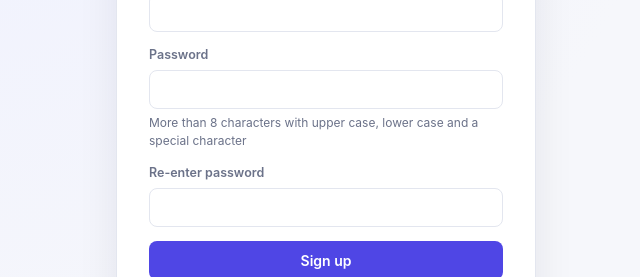
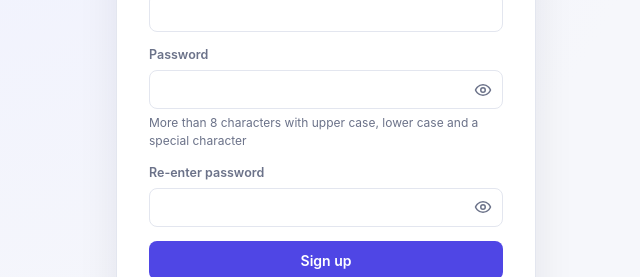
Before and after one commit to Kavin-ks/StockSense, a React (Vite) app in the folder client/: page /signup in a window 1280 px wide. Shown: the part 406-683 px from the top of the page, without its empty margins (314-954 px from the left). Built offline with nearby package versions, Linux system fonts and the light colour scheme.

Commit message:
Add password visibility toggle to signup

```diff
--- a/client/src/pages/auth/SignupPage.jsx
+++ b/client/src/pages/auth/SignupPage.jsx
@@ -1,9 +1,56 @@
+import { useState } from 'react';
 import { Link, useNavigate } from 'react-router-dom';
 import { useAuth } from '../../context/AuthContext.jsx';
 import { useForm } from '../../hooks/useForm.js';
-import { Alert, Button, Input } from '../../components/ui.jsx';
+import { Alert, Button, Field, Input } from '../../components/ui.jsx';
 import { EMAIL_RE, passwordProblems } from '../../utils.js';
 import { AuthShell } from './AuthShell.jsx';
+
+function EyeIcon() {
+  return (
+    <svg width="18" height="18" viewBox="0 0 24 24" fill="none" stroke="currentColor" strokeWidth="2" strokeLinecap="round" strokeLinejoin="round" aria-hidden="true">
+      <path d="M2 12s3-7 10-7 10 7 10 7-3 7-10 7-10-7-10-7Z" />
+      <circle cx="12" cy="12" r="3" />
+    </svg>
+  );
+}
+
+function EyeOffIcon() {
+  return (
+    <svg width="18" height="18" viewBox="0 0 24 24" fill="none" stroke="currentColor" strokeWidth="2" strokeLinecap="round" strokeLinejoin="round" aria-hidden="true">
+      <path d="M9.88 9.88a3 3 0 1 0 4.24 4.24" />
+      <path d="M10.73 5.08A10.43 10.43 0 0 1 12 5c7 0 10 7 10 7a13.16 13.16 0 0 1-1.67 2.68" />
+      <path d="M6.61 6.61A13.52 13.52 0 0 0 2 12s3 7 10 7a9.74 9.74 0 0 0 5.39-1.61" />
+      <line x1="2" y1="2" x2="22" y2="22" />
+    </svg>
+  );
+}
+
+function PasswordInput({ label, hint, visible, onToggle, ...bindProps }) {
+  const { error, ...inputProps } = bindProps;
+  return (
+    <Field label={label} error={error} hint={hint}>
+      <div style={{ position: 'relative', display: 'flex', alignItems: 'center' }}>
+        <input
+          className="input"
+          type={visible ? 'text' : 'password'}
+          aria-invalid={Boolean(error)}
+          style={{ paddingRight: '40px' }}
+          {...inputProps}
+        />
+        <button
+          type="button"
+          className="icon-btn"
+          onClick={onToggle}
+          aria-label={visible ? 'Hide password' : 'Show password'}
+          style={{ position: 'absolute', right: '3px' }}
+        >
+          {visible ? <EyeOffIcon /> : <EyeIcon />}
+        </button>
+      </div>
+    </Field>
+  );
+}
 
 // Mirrors the server rules so users get instant feedback; the server re-validates regardless.
 export function validateSignup(v) {
@@ -20,6 +67,9 @@ export function validateSignup(v) {
 export default function SignupPage() {
   const { signup } = useAuth();
   const navigate = useNavigate();
+  const [showPassword, setShowPassword] = useState(false);
+  const [showConfirmPassword, setShowConfirmPassword] = useState(false);
+
   const form = useForm({ loginId: '', name: '', email: '', password: '', confirmPassword: '' }, {
     validate: validateSignup,
     onSubmit: async (v) => { await signup(v); navigate('/', { replace: true }); },
@@ -32,9 +82,21 @@ export default function SignupPage() {
         <Input label="Login ID" hint="6-12 characters, must be unique" autoFocus {...form.bind('loginId')} />
         <Input label="Full name" autoComplete="name" {...form.bind('name')} />
         <Input label="Email" type="email" autoComplete="email" {...form.bind('email')} />
-        <Input label="Password" type="password" autoComplete="new-password"
-          hint="More than 8 characters with upper case, lower case and a special character" {...form.bind('password')} />
-        <Input label="Re-enter password" type="password" autoComplete="new-password" {...form.bind('confirmPassword')} />
+        <PasswordInput
+          label="Password"
+          autoComplete="new-password"
+          hint="More than 8 characters with upper case, lower case and a special character"
+          visible={showPassword}
+          onToggle={() => setShowPassword((v) => !v)}
+          {...form.bind('password')}
+        />
+        <PasswordInput
+          label="Re-enter password"
+          autoComplete="new-password"
+          visible={showConfirmPassword}
+          onToggle={() => setShowConfirmPassword((v) => !v)}
+          {...form.bind('confirmPassword')}
+        />
         <Button type="submit" loading={form.submitting}>Sign up</Button>
         <p className="auth-links center">Already have an account? <Link to="/login">Sign in</Link></p>
       </form>
```
